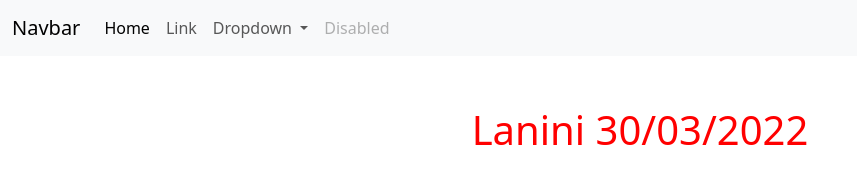
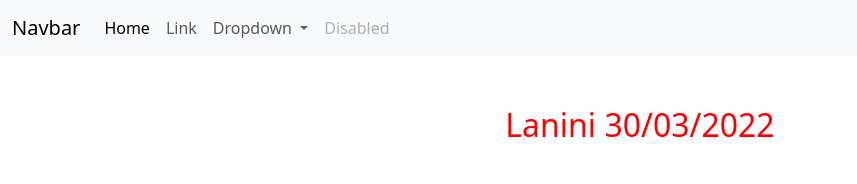
Before and after one commit to Tommyx22/verifica-parte-1, a plain HTML site: page index.html in a window 1280 px wide. Shown: the whole page, without its empty margins (0-857 px from the left). Drawn offline with nearby package versions, Linux system fonts and the light colour scheme.

Commit message:
cambiata dimensione testo

```diff
--- a/index.html
+++ b/index.html
@@ -43,7 +43,7 @@
         </div>
       </nav>
 
-    <h1 class="title">Lanini 30/03/2022</h1>
+    <h2 class="title">Lanini 30/03/2022</h2>
 
     <script src="https://cdn.jsdelivr.net/npm/bootstrap@5.3.0-alpha2/dist/js/bootstrap.bundle.min.js" integrity="sha384-qKXV1j0HvMUeCBQ+QVp7JcfGl760yU08IQ+GpUo5hlbpg51QRiuqHAJz8+BrxE/N" crossorigin="anonymous"></script>
 </body>
```
